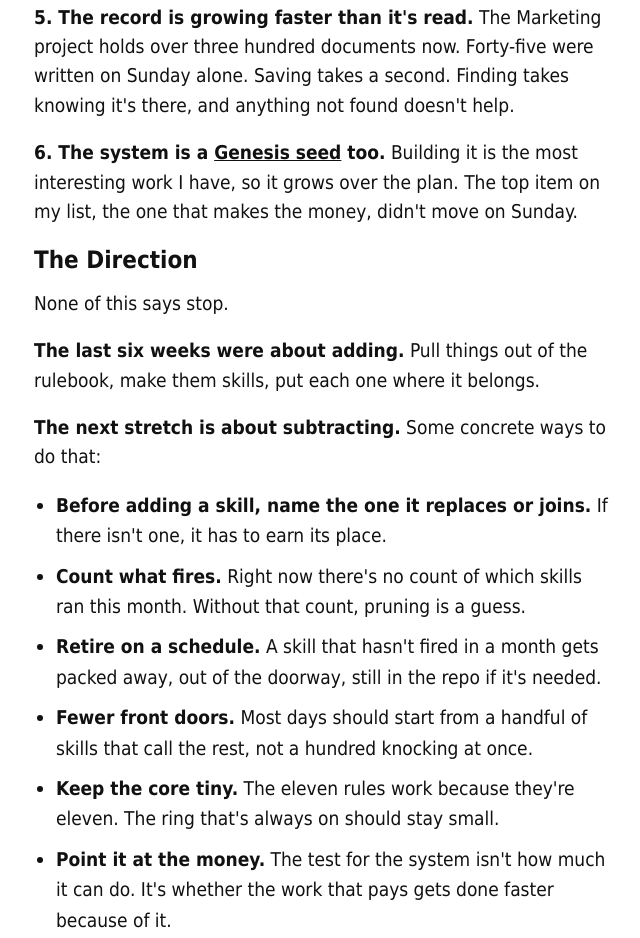
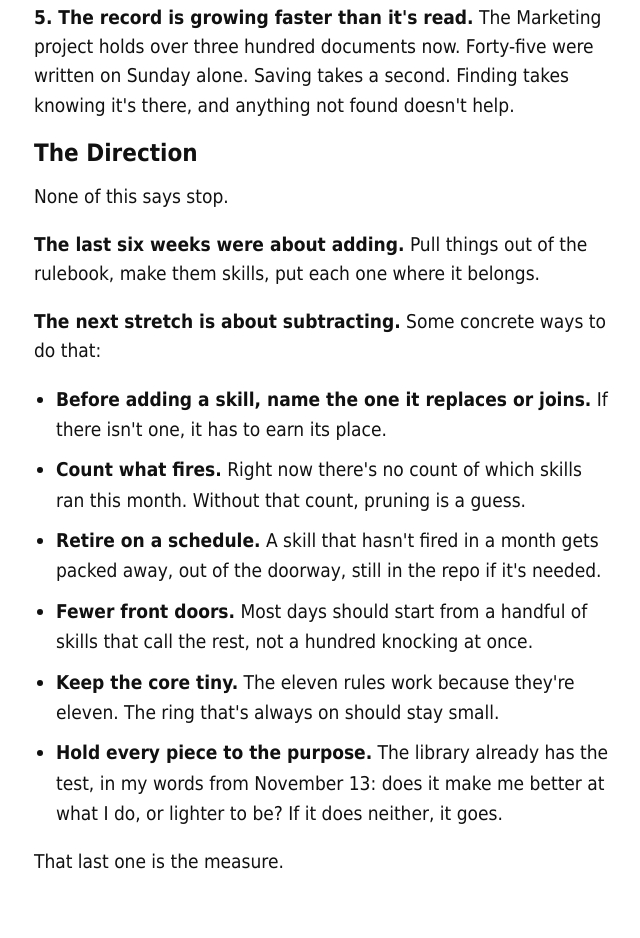
Before and after one commit to daegansmith/maximum-leverage, a plain HTML site: page ai/then-and-now/index.html in a window 1280 px wide. Shown: the part 5082-6020 px from the top of the page, without its empty margins (316-956 px from the left). Drawn offline with Linux system fonts and the light colour scheme.

Commit message:
Then And Now: take out Sunday's money point; hold the system to its own test instead
His note: the comparison's purpose is understanding the AI work, not the business; today's context didn't belong in it.

Co-Authored-By: Claude Opus 5.5 <noreply@anthropic.com>
Claude-Session: https://claude.ai/code/session_017YmnRkR4WMtJQ1yoPPZRTb

```diff
--- a/ai/then-and-now/index.html
+++ b/ai/then-and-now/index.html
@@ -196,7 +196,6 @@ var e=ttq._i[t]||[],n=0;n<ttq.methods.length;n++)ttq.setAndDefer(e,ttq.methods[n
 <p><strong>3. A skill that doesn't fire is invisible.</strong> A skill only runs when the moment matches its description. If the moment slips past, nothing happens and nothing says so. My Second Rule exists because I kept catching rules that should have fired and didn't.</p>
 <p><strong>4. Two copies still exist.</strong> There's the skill installed in my account and the one in the repo. The nightly task keeps them matched, but a change made in only one place can still get lost. On Sunday one skill update was shown to me and never saved; a second, full version had to replace it.</p>
 <p><strong>5. The record is growing faster than it's read.</strong> The Marketing project holds over three hundred documents now. Forty-five were written on Sunday alone. Saving takes a second. Finding takes knowing it's there, and anything not found doesn't help.</p>
-<p><strong>6. The system is a <a href="../genesis-seed/">Genesis seed</a> too.</strong> Building it is the most interesting work I have, so it grows over the plan. The top item on my list, the one that makes the money, didn't move on Sunday.</p>
 <h2>The Direction</h2>
 <p>None of this says stop.</p>
 <p><strong>The last six weeks were about adding.</strong> Pull things out of the rulebook, make them skills, put each one where it belongs.</p>
@@ -207,7 +206,7 @@ var e=ttq._i[t]||[],n=0;n<ttq.methods.length;n++)ttq.setAndDefer(e,ttq.methods[n
 <li><strong>Retire on a schedule.</strong> A skill that hasn't fired in a month gets packed away, out of the doorway, still in the repo if it's needed.</li>
 <li><strong>Fewer front doors.</strong> Most days should start from a handful of skills that call the rest, not a hundred knocking at once.</li>
 <li><strong>Keep the core tiny.</strong> The eleven rules work because they're eleven. The ring that's always on should stay small.</li>
-<li><strong>Point it at the money.</strong> The test for the system isn't how much it can do. It's whether the work that pays gets done faster because of it.</li>
+<li><strong>Hold every piece to the purpose.</strong> The library already has the test, in my words from November 13: does it make me better at what I do, or lighter to be? If it does neither, it goes.</li>
 </ul>
 <p>That last one is the measure.</p></div>
 </div>
```
Also changed, not shown: 1 other file.
